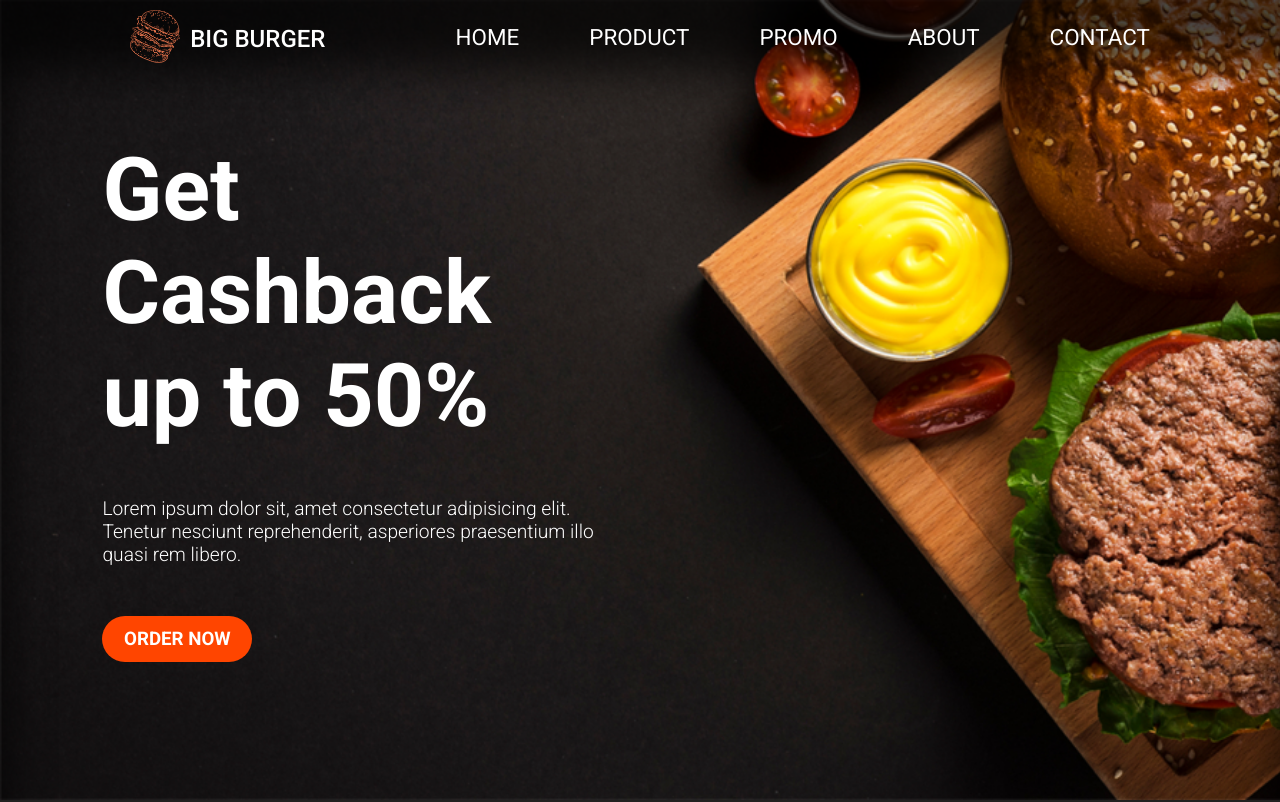
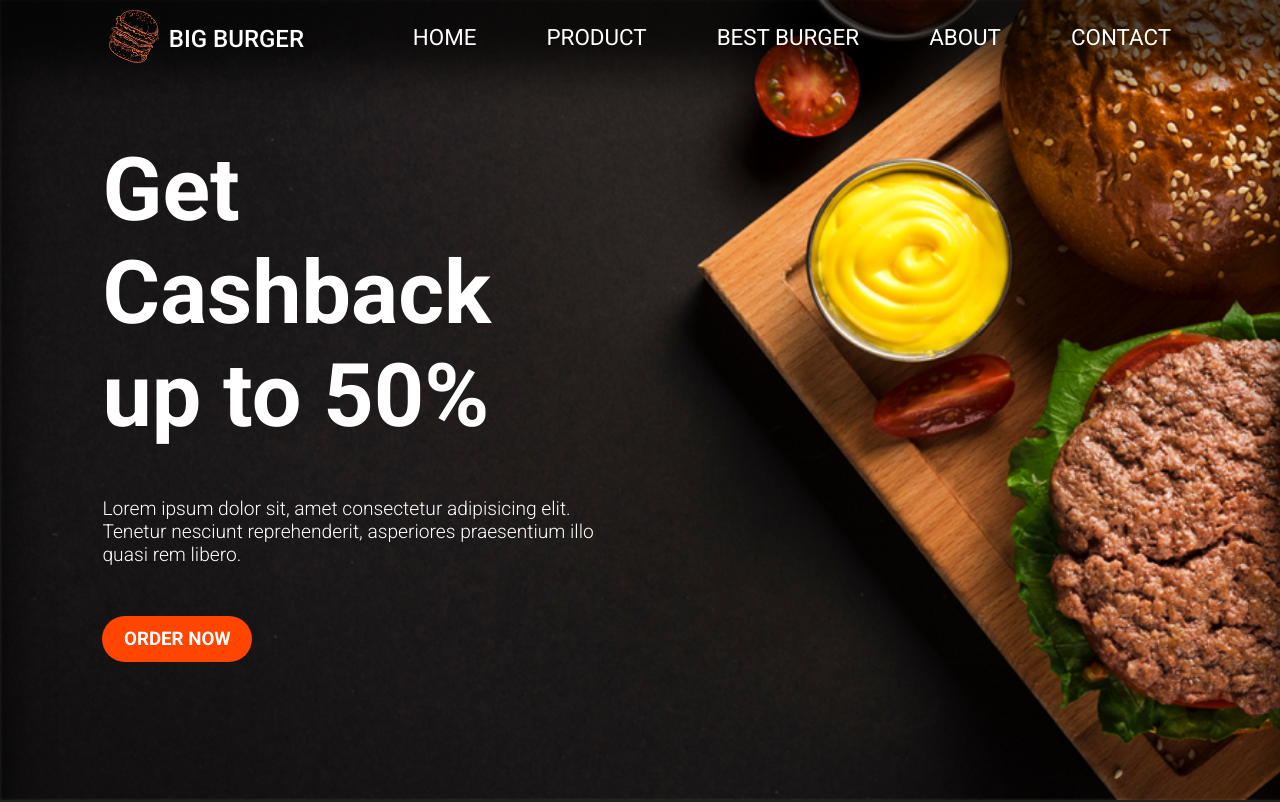
Before and after one commit to eu-waliston/Big-Burger, a React (Create React App) app: page / in a window 1280 px wide. Shown: the top 802 px of the page. Built offline with nearby package versions, Linux system fonts and the light colour scheme.

Commit message:
BB - Best Burger initial commiit

```diff
--- a/src/components/navbar/Nav.jsx
+++ b/src/components/navbar/Nav.jsx
@@ -16,7 +16,7 @@ const Nav = () => {
                 <div className="nav__iten">
                     <HashLink smooth to="#home" className="nav__itens" >home</HashLink>
                     <HashLink smooth to="#product" className="nav__itens" >product </HashLink>
-                    <HashLink smooth to="#promo" className="nav__itens" >promo</HashLink>
+                    <HashLink smooth to="#best-burger" className="nav__itens" >best burger</HashLink>
                     <HashLink smooth to="#about" className="nav__itens" >about</HashLink>
                     <HashLink smooth to="#contact" className="nav__itens" >contact</HashLink>
                 </div>
```
Also changed, not shown: src/pages/BestBurgers/BestBurger.jsx (added, +14 -0 lines), src/pages/BestBurgers/BestBurger.css (added).
